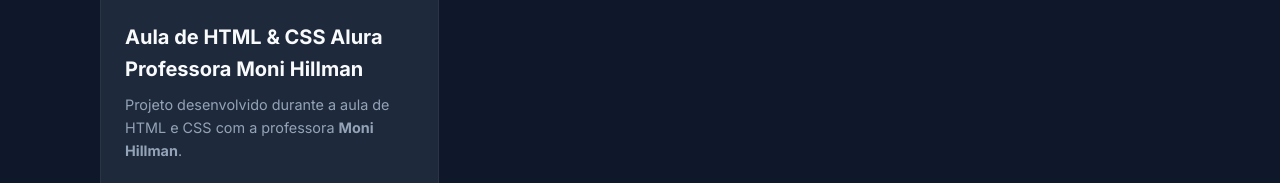
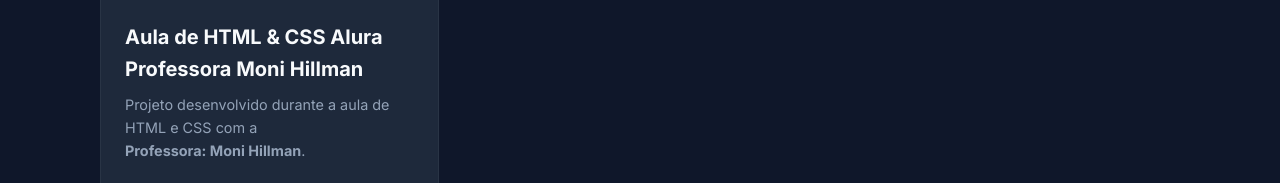
Before and after one commit to Adan-Lucaas/My-Page, a plain HTML site: page index.html in a window 1280 px wide. Shown: the part 2994-3177 px from the top of the page. Drawn offline with Linux system fonts and the light colour scheme.

Commit message:
Fix formatting issues in index.html

```diff
--- a/index.html
+++ b/index.html
@@ -258,7 +258,7 @@
                         <div class="project-card__content">
                             <h3 class="project-card__title">Aula de HTML & CSS Alura Professora Moni Hillman</h3>
                             <p class="project-card__desc">Projeto desenvolvido durante a aula de HTML e CSS com a
-                                professora <b>Moni Hillman</b>.</p>
+                                <br><b>Professora: Moni Hillman</b>.</p>
                             <ul class="project-card__tags">
                                 <li>HTML5</li>
                                 <li>CSS3</li>
```
